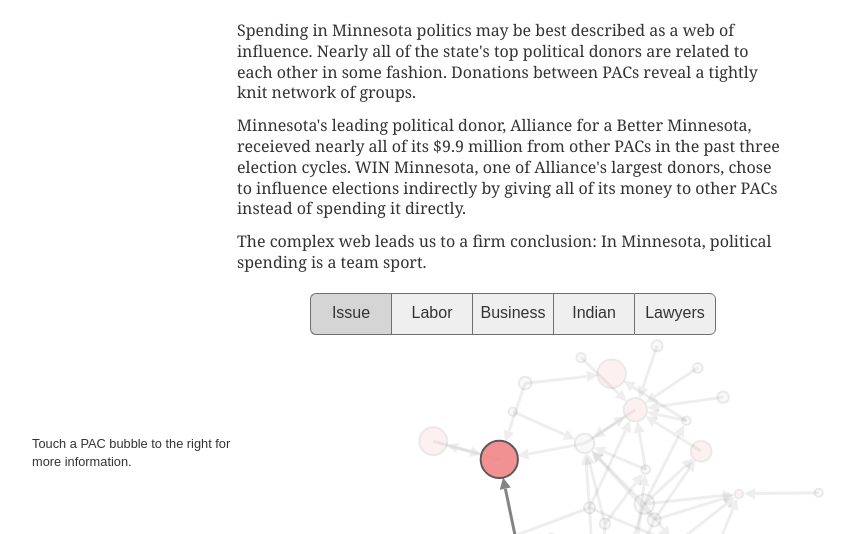
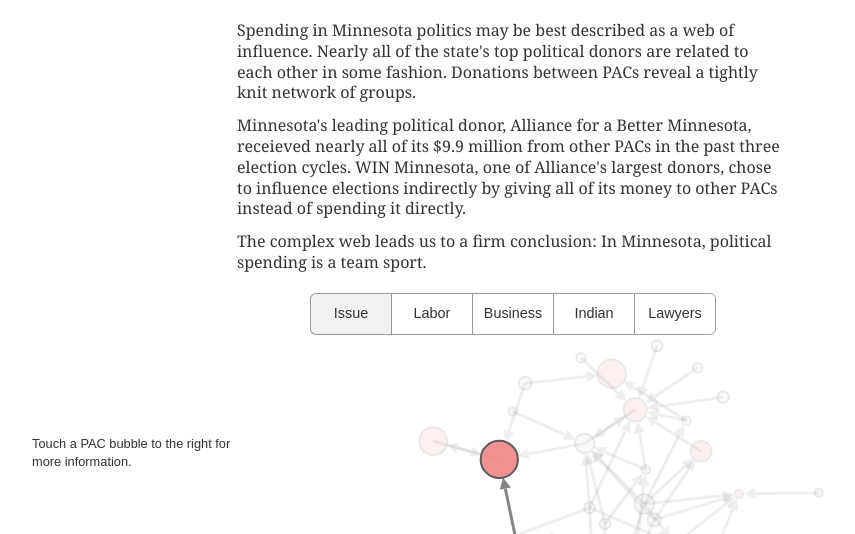
Before and after one commit to kevinschaul/inter-pac-spending, a PHP site: page / in a window 1280 px wide. Shown: the top 534 px of the page, without its empty margins (128-983 px from the left). Run offline with PHP 8.4, Linux system fonts and the light colour scheme; data that the repository does not hold is empty.

Commit message:
Button styles

```diff
--- a/public/css/base.css
+++ b/public/css/base.css
@@ -31,14 +31,14 @@
   margin-left: 278px;
 }
 
-/* line 75, ../../sass/base.scss */
+/* line 77, ../../sass/base.scss */
 .button {
   float: left;
   width: 80px;
   height: 40px;
-  background-color: #efefef;
+  background-color: white;
   text-align: center;
-  border: 1px solid #6f6f6f;
+  border: 1px solid #999;
   border-right: none;
   -webkit-transition: background-color 0.2s;
   -moz-transition: background-color 0.2s;
@@ -47,12 +47,13 @@
   transition: background-color 0.2s;
   cursor: pointer;
 }
-/* line 86, ../../sass/base.scss */
+/* line 90, ../../sass/base.scss */
 .button .title {
+  font-size: 0.9em;
   padding: 10px 0;
 }
 
-/* line 90, ../../sass/base.scss */
+/* line 95, ../../sass/base.scss */
 .button:first-child {
   -webkit-border-top-left-radius: 6px;
   -moz-border-top-left-radius: 6px;
@@ -66,9 +67,9 @@
   border-bottom-left-radius: 6px;
 }
 
-/* line 93, ../../sass/base.scss */
+/* line 98, ../../sass/base.scss */
 .button:last-child {
-  border-right: 1px solid #6f6f6f;
+  border-right: 1px solid #999;
   -webkit-border-top-right-radius: 6px;
   -moz-border-top-right-radius: 6px;
   -ms-border-top-right-radius: 6px;
@@ -81,74 +82,69 @@
   border-bottom-right-radius: 6px;
 }
 
-/* line 98, ../../sass/base.scss */
-.button:hover {
-  background-color: #e2e2e2;
+/* line 103, ../../sass/base.scss */
+.button:hover, .button.active {
+  background-color: #f2f2f2;
 }
 
-/* line 101, ../../sass/base.scss */
-.button.active {
-  background-color: #d5d5d5;
-}
-
-/* line 106, ../../sass/base.scss */
+/* line 109, ../../sass/base.scss */
 .graph-wrapper {
   position: relative;
 }
-/* line 109, ../../sass/base.scss */
+/* line 112, ../../sass/base.scss */
 .graph-wrapper .help {
   font-size: 1.1em;
 }
-/* line 113, ../../sass/base.scss */
+/* line 116, ../../sass/base.scss */
 .graph-wrapper .infobar {
   width: 200px;
   position: absolute;
   top: 100px;
   left: 0;
 }
-/* line 119, ../../sass/base.scss */
+/* line 122, ../../sass/base.scss */
 .graph-wrapper .infobar .help {
   font-size: 0.8em;
 }
-/* line 123, ../../sass/base.scss */
+/* line 126, ../../sass/base.scss */
 .graph-wrapper .infobar .name {
   font-size: 1.2em;
   line-height: 1.1em;
   margin-bottom: 8px;
 }
-/* line 129, ../../sass/base.scss */
+/* line 132, ../../sass/base.scss */
 .graph-wrapper .infobar .info-value {
   font-weight: bold;
 }
-/* line 133, ../../sass/base.scss */
+/* line 136, ../../sass/base.scss */
 .graph-wrapper .infobar .info {
   margin: 4px 0;
   font-size: 0.9em;
 }
-/* line 137, ../../sass/base.scss */
+/* line 140, ../../sass/base.scss */
 .graph-wrapper .infobar .info .info-label {
   float: left;
 }
-/* line 140, ../../sass/base.scss */
+/* line 143, ../../sass/base.scss */
 .graph-wrapper .infobar .info .info-value {
   float: right;
 }
-/* line 144, ../../sass/base.scss */
+/* line 147, ../../sass/base.scss */
 .graph-wrapper .infobar .info.major {
   padding-top: 2px;
   border-top: 1px solid #ccc;
 }
-/* line 148, ../../sass/base.scss */
+/* line 151, ../../sass/base.scss */
 .graph-wrapper .infobar .info.minor {
   margin-bottom: 4px;
 }
 
-/* line 154, ../../sass/base.scss */
+/* line 157, ../../sass/base.scss */
 #graph {
   width: 960px;
   height: 590px;
 }
-/* line 158, ../../sass/base.scss */
+/* line 161, ../../sass/base.scss */
 #graph .node {
   fill: #ccc;
   stroke: #333;
@@ -161,19 +157,19 @@
   -o-transition: opacity 0.4s;
   transition: opacity 0.4s;
 }
-/* line 167, ../../sass/base.scss */
+/* line 170, ../../sass/base.scss */
 #graph .pro-dfl {
   fill: #76BAF0;
 }
-/* line 170, ../../sass/base.scss */
+/* line 173, ../../sass/base.scss */
 #graph .pro-rpm {
   fill: #F07676;
 }
-/* line 173, ../../sass/base.scss */
+/* line 176, ../../sass/base.scss */
 #graph .pro-other {
   fill: #ccc;
 }
-/* line 177, ../../sass/base.scss */
+/* line 180, ../../sass/base.scss */
 #graph .link {
   stroke: #666;
   stroke-width: 3px;
@@ -184,46 +180,46 @@
   -o-transition: opacity 0.2s;
   transition: opacity 0.2s;
 }
-/* line 185, ../../sass/base.scss */
+/* line 188, ../../sass/base.scss */
 #graph .annotation .node {
   opacity: 0.8 !important;
 }
-/* line 188, ../../sass/base.scss */
+/* line 191, ../../sass/base.scss */
 #graph .annotation .link {
   opacity: 0.8 !important;
 }
-/* line 191, ../../sass/base.scss */
+/* line 194, ../../sass/base.scss */
 #graph .annotation .color {
   opacity: 0.8;
   stroke: none;
   shape-rendering: crispEdges;
 }
-/* line 196, ../../sass/base.scss */
+/* line 199, ../../sass/base.scss */
 #graph .annotation .leader {
   shape-rendering: crispEdges;
   stroke: #666;
   stroke-width: 1px;
 }
-/* line 201, ../../sass/base.scss */
+/* line 204, ../../sass/base.scss */
 #graph .annotation text {
   fill: #666;
   font-size: 11px;
 }
-/* line 207, ../../sass/base.scss */
+/* line 210, ../../sass/base.scss */
 #graph marker {
   overflow: auto;
 }
-/* line 211, ../../sass/base.scss */
+/* line 214, ../../sass/base.scss */
 #graph .underlay {
   fill: #fff;
 }
-/* line 218, ../../sass/base.scss */
+/* line 221, ../../sass/base.scss */
 #graph .outer.triangle, #graph .outer.inner {
   stroke-width: 4px;
   fill: #fff;
   stroke: #fff;
 }
-/* line 224, ../../sass/base.scss */
+/* line 227, ../../sass/base.scss */
 #graph .inner {
   stroke-width: 4px;
   fill: #666;
--- a/sass/base.scss
+++ b/sass/base.scss
@@ -72,18 +72,23 @@ $serif: Georgia, serif;
   margin-left: 278px;
 }
 
+$button-color: #FFFFFF;
+
 .button {
   float: left;
   width: 80px;
   height: 40px;
-  background-color: $show-color;
+  background-color: $button-color;
   text-align: center;
-  border: 1px solid darken($show-color, 50%);
+  border: 1px solid #999;
   border-right: none;
   @include transition(background-color, .2s);
+  //@include transition(box-shadow, .2s);
   cursor: pointer;
+  //box-shadow: inset 0 0 5px darken($button-color, 10%), 2px 2px 5px darken($button-color, 10%);
 
   .title {
+    font-size: 0.9em;
     padding: 10px 0;
   }
 }
@@ -91,15 +96,13 @@ $serif: Georgia, serif;
   @include border-radius-left(6px);
 }
 .button:last-child {
-  border-right: 1px solid darken($show-color, 50%);
+  border-right: 1px solid #999;
   @include border-radius-right(6px);
 }
 
-.button:hover {
-  background-color: darken($show-color, 5%);
-}
-.button.active {
-  background-color: darken($show-color, 10%);
+.button:hover, .button.active {
+  background-color: darken($button-color, 5%);
+  //box-shadow: inset 0px 0px 6px #bbb;
 }
 
 
```
